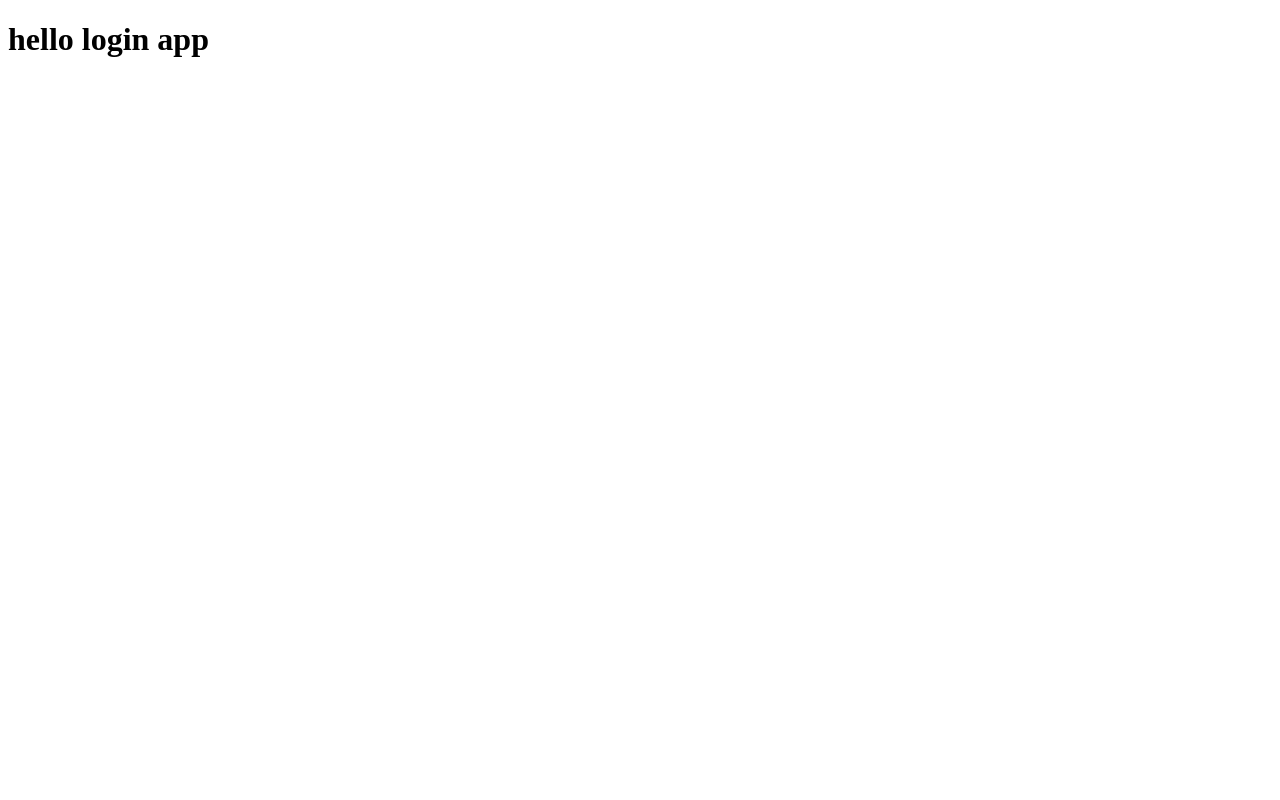
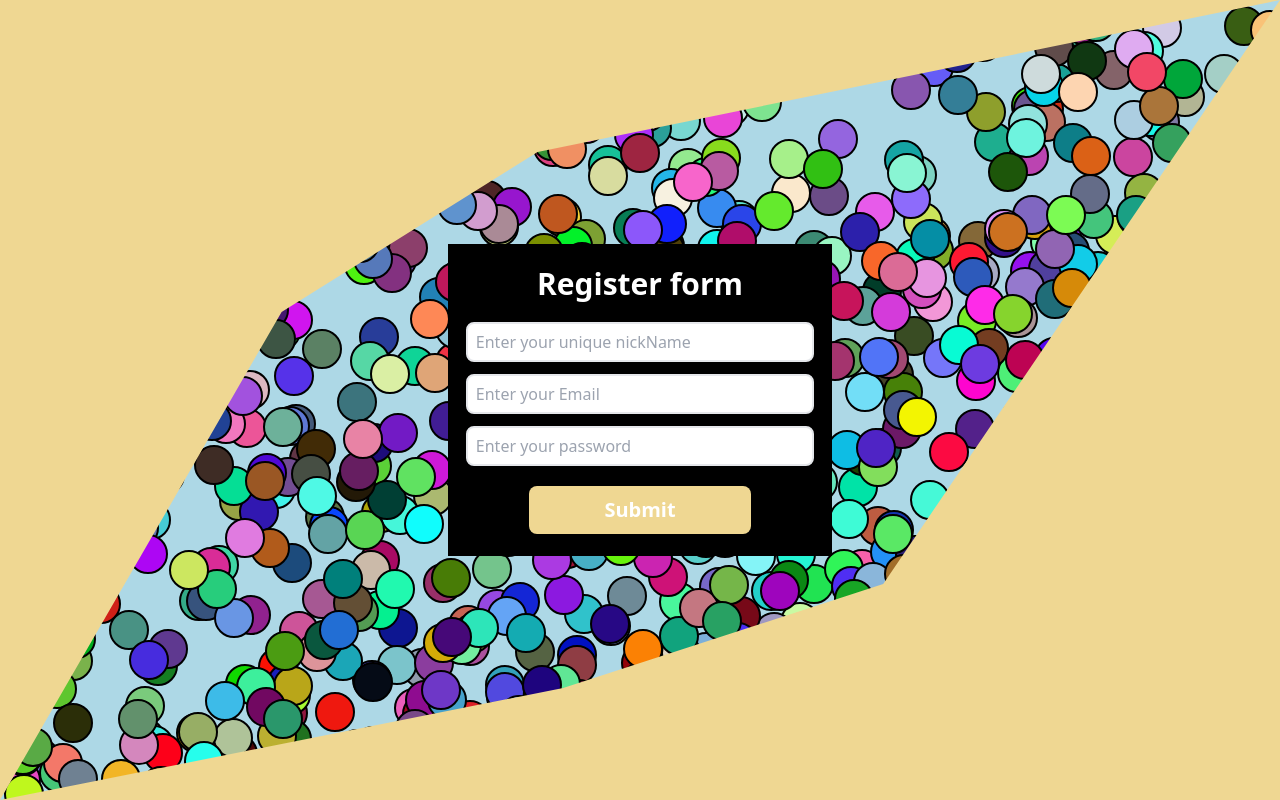
Before and after one commit to Mateusz-Zygadlo/Realtime-Chat-App, a Next.js app in the folder frontend/: page /login in a window 1280 px wide. Built offline with nearby package versions, Linux system fonts and the light colour scheme.

Commit message:
Adding register page

```diff
--- /dev/null
+++ b/frontend/components/Layouts/Auth.tsx
@@ -0,0 +1,13 @@
+import type { NextPage } from 'next';
+
+const Auth: NextPage = ({ children }) => {
+  return(
+    <div>
+      <div className="absolute z-10 testShape w-full h-full"></div>
+      <div className="absolute z-10 testShapeTwo w-full h-full"></div>
+      {children}
+    </div>
+  )
+}
+
+export default Auth;
--- /dev/null
+++ b/frontend/components/NonStandardShape.tsx
@@ -0,0 +1,22 @@
+import type { NextPage } from 'next';
+import React from 'react';
+
+const NonStandardShape: NextPage = () => {
+  const changeColor = (e: React.MouseEvent<HTMLDivElement>) => {
+    let element = e.target as HTMLDivElement;
+    element.style.backgroundColor = `rgb(${Math.floor(Math.random() * 255)}, ${Math.floor(Math.random() * 255)}, ${Math.floor(Math.random() * 255)})`;
+  }
+  const newArr = new Array<number>(1000).fill(1);
+
+  return(
+    <>
+      <div className="testClass w-full h-full z-0 overflow-hidden">
+        {newArr.map(() => (
+          <div key={Math.random() * 10000} className="w-10 h-10 rounded-full absolute border-2 border-black" style={{top: `${Math.random() * 99}%`, left: `${Math.random() * 99}%`, backgroundColor: `rgb(${Math.floor(Math.random() * 255)}, ${Math.floor(Math.random() * 255)}, ${Math.floor(Math.random() * 255)})`}} onMouseEnter={(e)=>{changeColor(e)}}></div>
+        ))}
+      </div>
+    </>
+  )
+}
+
+export default NonStandardShape;
--- /dev/null
+++ b/frontend/components/Register.tsx
@@ -0,0 +1,39 @@
+import type { NextPage } from 'next';
+import React, { useState } from 'react';
+
+const Register: NextPage = () => {
+  const [submit, setSubmit] = useState<boolean>(false);
+  const [user, setUser] = useState({
+    nickname: '',
+    email: '',
+    password: '',
+  })
+  const onSubmitFunc = (e: React.FormEvent<HTMLButtonElement>): void => {
+    e.preventDefault();
+    setSubmit(true);
+  }
+  const onChange = (e: React.FormEvent<HTMLInputElement>) => {
+    const element = e.target as HTMLInputElement;
+    const {name, value} = element;
+
+    setUser({
+      ...user,
+      [name]: value
+    })
+  }
+
+  return(
+    <form>
+      <h1 className="text-3xl flex justify-center my-5 font-extrabold text-white">Register form</h1>
+      <input name="nickname" type="text" placeholder="Enter your unique nickName" className="inputStyle" value={user.nickname} onChange={onChange} />
+      {user.nickname.length == 0 && submit ? <p className="text-white pl-5">Enter unique nickname</p> : null}
+      <input name="email" type="email" placeholder="Enter your Email" className="inputStyle" value={user.email} onChange={onChange} />
+      {user.email.length == 0 && submit ? <p className="text-white pl-5">Enter email</p> : null}
+      <input name="password" type="password" placeholder="Enter your password" className="inputStyle" value={user.password} onChange={onChange} />
+      {user.password.length == 0 && submit ? <p className="text-white pl-5">Enter password</p> : null}
+      <button type="submit" className="buttonStyle shapeBg" onClick={onSubmitFunc}>Submit</button>
+    </form>
+  )
+}
+
+export default Register;
--- a/frontend/pages/_app.tsx
+++ b/frontend/pages/_app.tsx
@@ -1,8 +1,18 @@
-import 'tailwindcss/tailwind.css'
+import '../styles/globals.css';
+import type { ReactElement, ReactNode } from 'react'
+import type { NextPage } from 'next'
 import type { AppProps } from 'next/app'
 
-function MyApp({ Component, pageProps }: AppProps) {
-  return <Component {...pageProps} />
+type NextPageWithLayout = NextPage & {
+  getLayout?: (page: ReactElement) => ReactNode
 }
 
-export default MyApp
+type AppPropsWithLayout = AppProps & {
+  Component: NextPageWithLayout
+}
+
+export default function MyApp({ Component, pageProps }: AppPropsWithLayout) {
+  const getLayout = Component.getLayout ?? ((page) => page)
+
+  return getLayout(<Component {...pageProps} />)
+}
--- a/frontend/pages/login.tsx
+++ b/frontend/pages/login.tsx
@@ -1,11 +1,25 @@
-import type { NextPage } from 'next';
+import NonStandardShape from '../components/NonStandardShape';
+import Register from '../components/Register';
+import Auth from '../components/Layouts/Auth';
+import type { ReactElement } from 'react'
 
-const Login: NextPage = () => {
+const Login = () => {
   return(
-    <div>
-      <h1>hello login app</h1>
+    <div className="w-screen h-screen flex justify-center items-center indexColor">
+      <NonStandardShape />
+      <div className="bg-black z-10 w-96 border-2 border-black">
+        <Register />
+      </div>
     </div>
   )
 }
 
+Login.getLayout = function getLayout(page: ReactElement) {
+  return (
+    <Auth>
+      {page}
+    </Auth>
+  )
+}
+
 export default Login
--- a/frontend/styles/globals.css
+++ b/frontend/styles/globals.css
@@ -1,3 +1,41 @@
 @tailwind base;
 @tailwind components;
 @tailwind utilities;
+
+@layer utilities {
+  .testClass{
+    position: absolute;
+    top: 0;
+    left: 0;
+    background-color: lightblue;
+  }
+  .indexColor{
+    background-color: #F0F8FF;
+  }
+  .testShape{
+    position: absolute;
+    top: 0;
+    left: 0;
+    background-color: #efd792;
+    clip-path: polygon(50% 0%, 100% 0, 42% 19%, 22% 39%, 0 100%, 0% 60%, 0 0);
+  }
+  .testShapeTwo{
+    clip-path: polygon(86% 33%, 100% 0, 100% 35%, 100% 100%, 0 100%, 44% 86%, 69% 73%);
+    position: absolute;
+    bottom: 0;
+    left: 0;
+    background-color: #efd792;
+  }
+  .shapeColor{
+    background-color: #efd792;
+  }
+}
+
+@layer components {
+  .inputStyle{
+    @apply block w-11/12 h-10 pl-2 mx-auto my-3 rounded-lg border-2 border-gray-200 outline-none focus:border-blue-300;
+  }
+  .buttonStyle{
+    @apply w-7/12 h-12 flex items-center justify-center mx-auto rounded-lg shapeColor font-extrabold text-white text-xl cursor-pointer my-5;
+  }
+}
```
